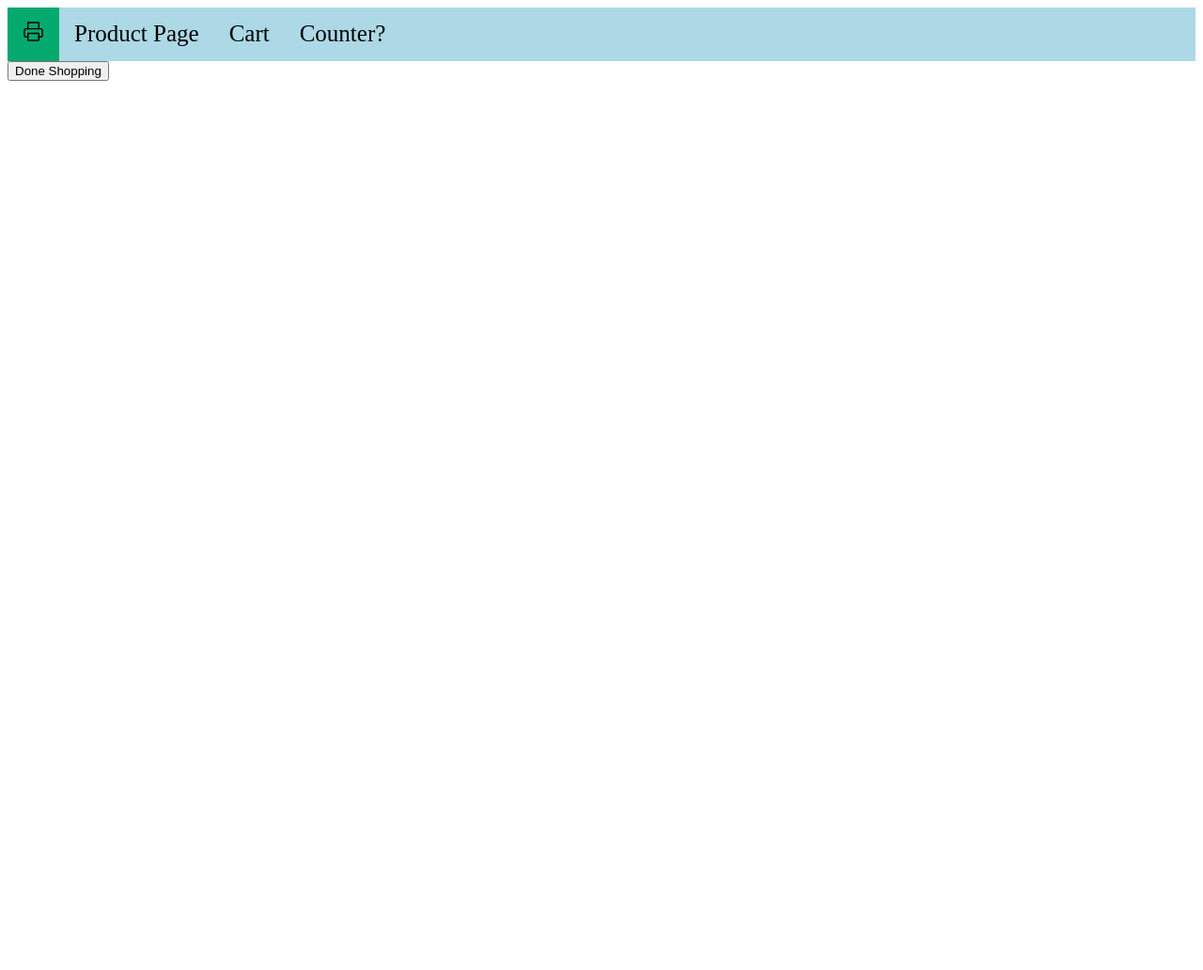
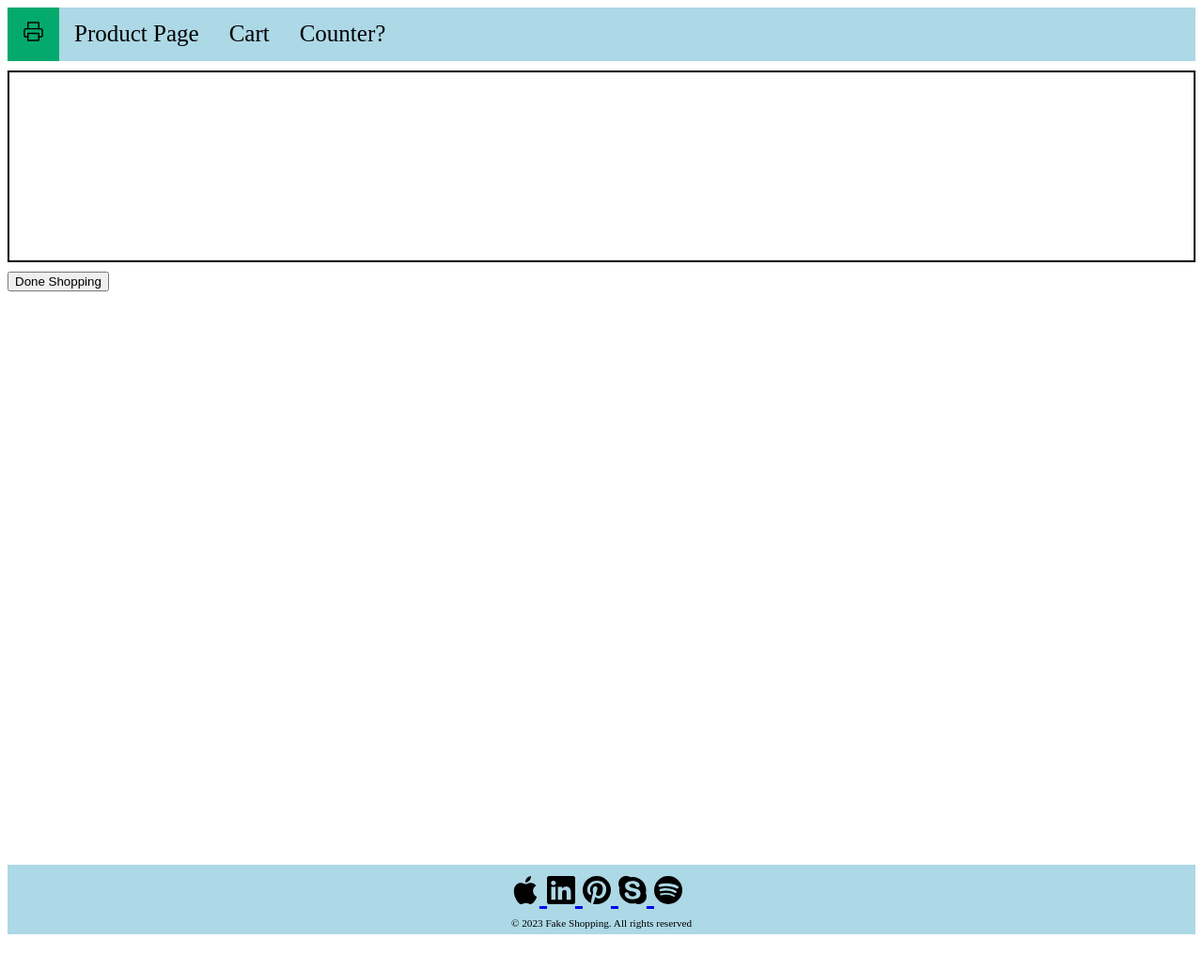
Before and after one commit to LeonTillberg/FE22-js2-mp3--Leon-Felix, a website: page produktSida.html in a window 1280 px wide. Shown: the top 1032 px of the page at 94% size. Before the commit the page ends 800 px from the top, so only its background shows below. Drawn offline with Linux system fonts and the light colour scheme.

Commit message:
new and improved footer + css styling

```diff
--- a/produktSida.html
+++ b/produktSida.html
@@ -13,13 +13,13 @@
 <body>
 
     <nav class="topnav">
-        <a class="active" href="./produktSida.html"><img src="printer.svg" alt="Logo" width="23px"></a>
+        <a class="active" href="./produktSida.html"><img src="./pics/printer.svg" alt="Logo" width="23px"></a>
         <a href="./produktSida.html">Product Page</a>
         <a href="./kundvagn.html">Cart</a>
         <a href="">Counter?</a>
     </nav>
 
-    <div id="product-container">
+    <div class="product-container">
         <div id="produkt1"></div>
         <div id="produkt2"></div>
         <div id="produkt3"></div>
@@ -29,6 +29,29 @@
 
     <button>Done Shopping</button>
 
+    <footer>
+        <div class="social-icon">
+            <a href="https://www.apple.com/se/">
+                <img src="./pics/apple.svg" alt="Apple.logo">
+            </a>
+            <a href="https://www.linkedin.com/">
+                <img src="./pics/linkedin.svg" alt="Linkedin.logo">
+            </a>
+            <a href="https://www.pinterest.se/">
+                <img src="./pics/pinterest.svg" alt="Pinterest.logo">
+            </a>
+            <a href="https://www.skype.com/sv/">
+                <img src="./pics/skype.svg" alt="Skype.logo">
+            </a>
+            <a
+                href="https://open.spotify.com/">
+                <img src="./pics/spotify.svg" alt="Spotify.logo">
+            </a>
+            <div class="copyright">
+                <p>© 2023 Fake Shopping. All rights reserved</p>
+            </div>
+        </div>
+    </footer>
 
 </body>
 
--- a/style.css
+++ b/style.css
@@ -1,7 +1,5 @@
-.logo-image {
-    border-radius: 50%;
-    overflow: hidden;
-    margin-top: -6px;
+.body{
+    min-height: 100vh;
 }
 
 /* Add a black background color to the top navigation */
@@ -9,7 +7,6 @@
     background-color: lightblue;
     overflow: hidden;
 }
-
 /* Style the links inside the navigation bar */
 .topnav a {
     float: left;
@@ -19,15 +16,60 @@
     text-decoration: none;
     font-size: 25px;
 }
-
 /* Change the color of links on hover */
 .topnav a:hover {
     background-color: #ddd;
     color: black;
 }
-
 /* Add a color to the active/current link */
 .topnav a.active {
     background-color: #04AA6D;
     color: white;
 }
+
+.product-container{
+    display: flex;
+    flex-wrap: wrap;
+
+    border: #000000 solid 2px;
+    margin-top: 10px;
+    margin-bottom: 10px;
+    padding: 100px;
+}
+
+footer{
+    position: relative;
+    display: flex;
+    justify-content: center;
+    align-items: center;
+    margin: 610px 0;
+    padding-top: 12px;
+    flex-wrap: wrap;
+    background-color: lightblue;
+}
+
+.social-icon{
+    font-size: 2rem;
+    color: black;
+    margin: 0 0.625rem;
+    display: inline-block;
+    transition: 0, 5s;
+}
+
+footer .social-icon a:hover {
+    transform: translateY(-0.625);
+    color: rgb(192, 12, 12);
+}
+
+.copyright {
+    display: flex;
+    text-align: center;
+    align-items: center;
+}
+
+footer p {
+    font-size: .7rem;
+    font-weight: 500;
+    line-height: 1.5rem;
+    margin: auto;
+}
```
Also changed, not shown: pics/apple.svg (added), pics/linkedin.svg (added), pics/pinterest.svg (added), pics/printer.svg (renamed from printer.svg), pics/skype.svg (added), pics/spotify.svg (added).
